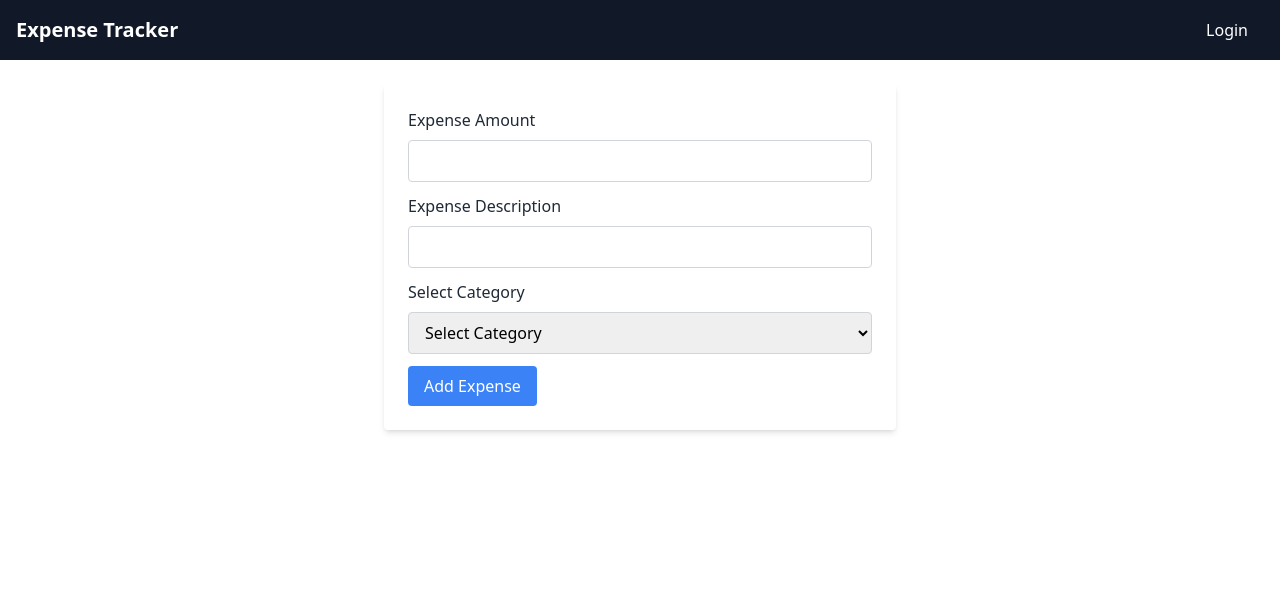
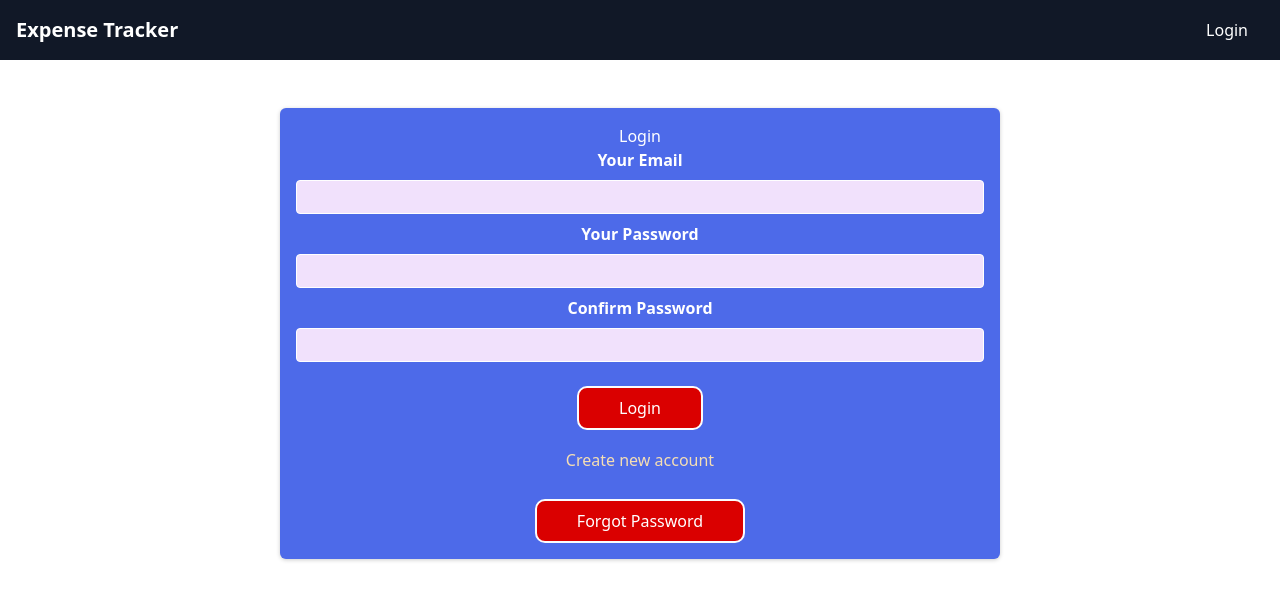
Before and after one commit to Mayukh360/Expensetracker-using-React, a React (Create React App) app: page /expensetracker in a window 1280 px wide. Shown: the top 600 px of the page. Built offline with nearby package versions, Linux system fonts and the light colour scheme.

Commit message:
Adding UseEffect in expense Tracker

```diff
--- a/src/App.js
+++ b/src/App.js
@@ -4,9 +4,12 @@ import LoggedinPage from "./Component/Pages/LoggedinPage";
 import UpdateProfile from "./Component/Pages/UpdateProfile";
 import Navbar from "./Component/Navbar/Navbar";
 import ExpenseTracker from "./Component/Pages/ExpenseTracker";
+import { useContext } from "react";
+import AuthContext from "./Store/AuthContext";
 
 
 function App() {
+  const authCtx=useContext(AuthContext);
   return (
     <div >
       <Navbar/>
@@ -15,7 +18,7 @@ function App() {
       <Route path="/" element={<AuthForm />} />
       <Route path="/loggedin" element={<LoggedinPage />} />
       <Route path="/updateprofile" element={<UpdateProfile/>} />
-      <Route path="/expensetracker" element={<ExpenseTracker/>} />
+     {authCtx.isLoggedIn ? ( <Route path="/expensetracker" element={<ExpenseTracker/>} />) :(<Route path="/expensetracker" element={<AuthForm/>} />)}
       </Routes>
 
     </div>
--- a/src/Component/Pages/AuthForm.module.css
+++ b/src/Component/Pages/AuthForm.module.css
@@ -36,6 +36,13 @@
     padding: 0.25rem;
   }
 
+.control input:focus {
+  outline: none;
+  background-color: #f39c9c;
+  border: 2px solid #ebebeb;
+  box-shadow: 0 0 5px rgba(56, 201, 174, 0.5);
+}
+
   .actions {
     margin-top: 1.5rem;
     display: flex;
@@ -48,8 +55,8 @@
     font: inherit;
     color: white;
     background-color: #da0000;
-    border: 1px solid #4a8fb2;
-    border-radius: 4px;
+    border: 2px solid #fcfcfc;
+    border-radius: 10px;
     padding: 0.5rem 2.5rem;
   }
 
--- a/src/Component/Pages/ExpenseTracker.js
+++ b/src/Component/Pages/ExpenseTracker.js
@@ -1,10 +1,46 @@
-import React, { useRef, useState } from "react";
+import React, { useRef, useState,useEffect } from "react";
 
 export default function ExpenseTracker() {
   const formRef = useRef();
   const [amount, setAmount] = useState();
   const [description, setDescription] = useState();
   const [category, setCategory] = useState();
+  const [expenses, setExpenses] = useState([]);
+
+  useEffect(() => {
+    // Fetch expenses data from Firebase Realtime Database
+    fetch("https://authanticate-form-default-rtdb.firebaseio.com/user/expenses.json")
+      .then((response) => {
+        if (response.ok) {
+          return response.json();
+        } else {
+          throw new Error("Failed to fetch expenses data");
+        }
+      })
+      .then((data) => {
+        // console.log(data);
+     //Update the data using setAmount and setDescription
+     const fetchedExpenses = [];
+        for (const key in data) {
+          fetchedExpenses.push({
+            id: key,
+            amount: data[key].amount,
+            description: data[key].description,
+            category: data[key].category
+          });
+        }
+        setExpenses(fetchedExpenses);
+        console.log(fetchedExpenses[0].amount);
+        // setAmount(fetchedExpenses[0].amount)
+        // setDescription(fetchedExpenses[0].description);
+        // setCategory(fetchedExpenses[0].category)
+      })
+      .catch((error) => {
+        console.log("Error occurred while fetching expenses data:", error);
+      });
+  }, []);
+
+
   const submitHandler = (event) => {
     event.preventDefault();
     const amountInput = formRef.current.elements.amount.value;
@@ -14,6 +50,37 @@ export default function ExpenseTracker() {
     setAmount(amountInput);
     setDescription(descriptionInput);
     setCategory(categoryInput);
+
+    const expenseData = {
+      amount: amountInput,
+      description: descriptionInput,
+      category: categoryInput
+    };
+
+    fetch(
+      "https://authanticate-form-default-rtdb.firebaseio.com/user/expenses.json",
+      {
+        method: "POST",
+        body: JSON.stringify(expenseData),
+        headers: {
+          "Content-Type": "application/json"
+        }
+      }
+    )
+      .then((response) => {
+        if (response.ok) {
+          console.log("Expense data saved successfully!");
+          // Perform any additional actions upon successful save
+        } else {
+          console.log("Failed to save expense data");
+          // Handle the error case
+        }
+      })
+      .catch((error) => {
+        console.log("Error occurred while saving expense data:", error);
+        // Handle the error case
+      });
+
   };
   return (
       <>
@@ -59,16 +126,16 @@ export default function ExpenseTracker() {
         </button>
       </form>
       <ul className="max-w-lg mx-auto mt-6">
-        {amount && description && category && (
-          <li className="bg-white shadow-md rounded p-4 mb-4">
+        {expenses.map((expense) => (
+          <li key={expense.id} className="bg-white shadow-md rounded p-4 mb-4">
             <span className="font-medium">Amount: </span>
-            {amount} |{" "}
+            {expense.amount} |{" "}
             <span className="font-medium">Description: </span>
-            {description} |{" "}
+            {expense.description} |{" "}
             <span className="font-medium">Category: </span>
-            {category}
+            {expense.category}
           </li>
-        )}
+        ))}
       </ul>
     </>
   );
--- a/src/Component/Pages/LoggedinPage.js
+++ b/src/Component/Pages/LoggedinPage.js
@@ -42,7 +42,7 @@ export default function LoggedinPage() {
     <div className="logged-in-page bg-gray-100 min-h-screen flex flex-col items-center ">
      <div className="bg-white p-8 rounded shadow-md w-full mt-6">
       <h2 className="text-2xl mb-4">Visit Expense Tracker</h2>
-      <Link to="/expensetracker" className="text-blue-500 underline mb-4">Expense Tracker</Link>
+      <Link to="/expensetracker" className="text-blue-500 underline mb-4">Cick Here to Visit Expense Tracker</Link>
       </div>
       <div className="bg-white p-8 mt-4 rounded shadow-md w-full" >
         <h2 className="text-xl mb-4">You are logged in successfully</h2>
```
